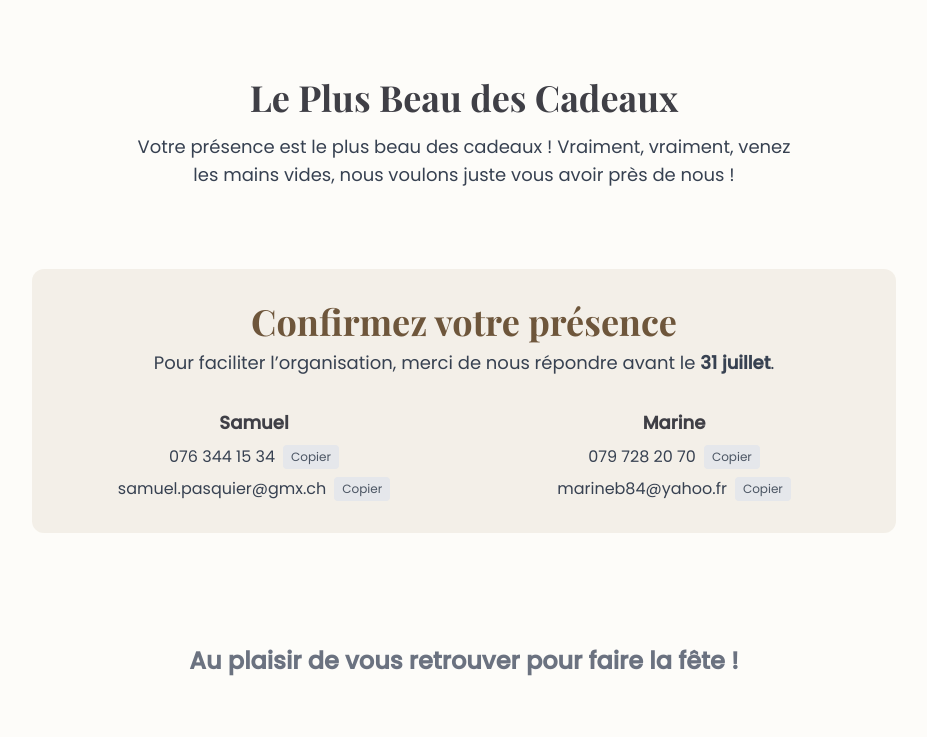
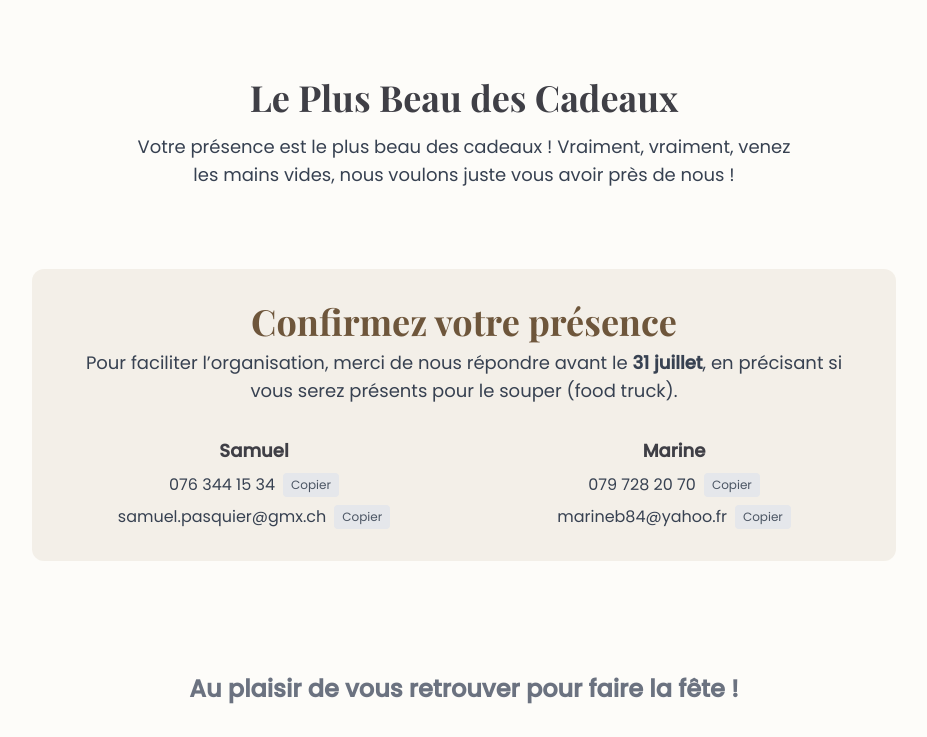
Before and after one commit to spasdev/spasdev.github.io, a plain HTML site: page index.html in a window 1280 px wide. Shown: the part 995-1732 px from the top of the page, without its empty margins (176-1103 px from the left). Before the commit the page ends 1704 px from the top, so only its background shows below. Drawn offline with nearby package versions, Linux system fonts and the light colour scheme.

Commit message:
Update index.html

```diff
--- a/index.html
+++ b/index.html
@@ -104,7 +104,7 @@
 
         <section class="bg-[#a17c54]/10 p-8 rounded-xl text-center reveal">
             <h3 class="text-3xl md:text-4xl mb-2 text-[#6e563b]">Confirmez votre présence</h3>
-            <p class="text-lg mb-8 text-gray-700">Pour faciliter l’organisation, merci de nous répondre avant le <strong class="font-semibold">31 juillet</strong>.</p>
+            <p class="text-lg mb-8 text-gray-700">Pour faciliter l’organisation, merci de nous répondre avant le <strong class="font-semibold">31 juillet</strong>, en précisant si vous serez présents pour le souper (food truck).</p>
             <div class="flex flex-col md:flex-row justify-center gap-6 md:gap-10">
                 <div class="flex-1">
                     <p class="font-semibold text-lg">Samuel</p>
```
